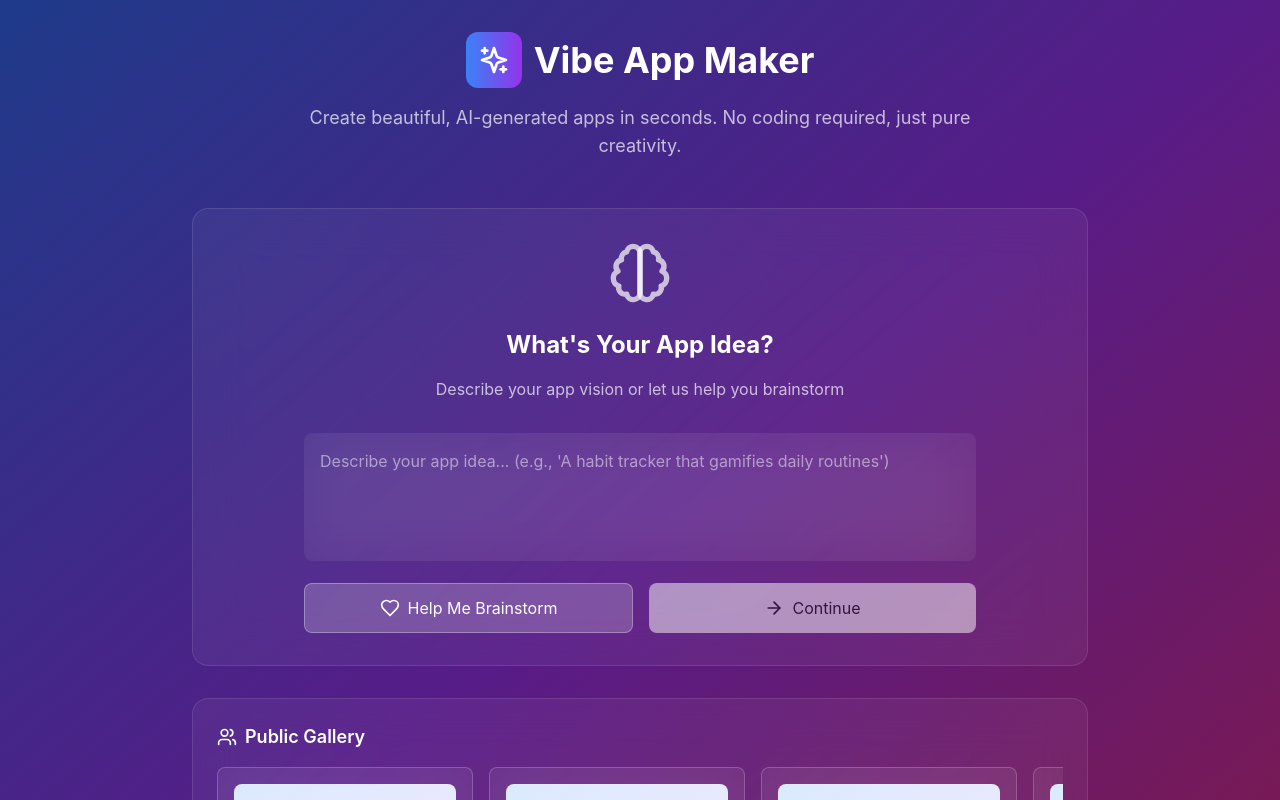
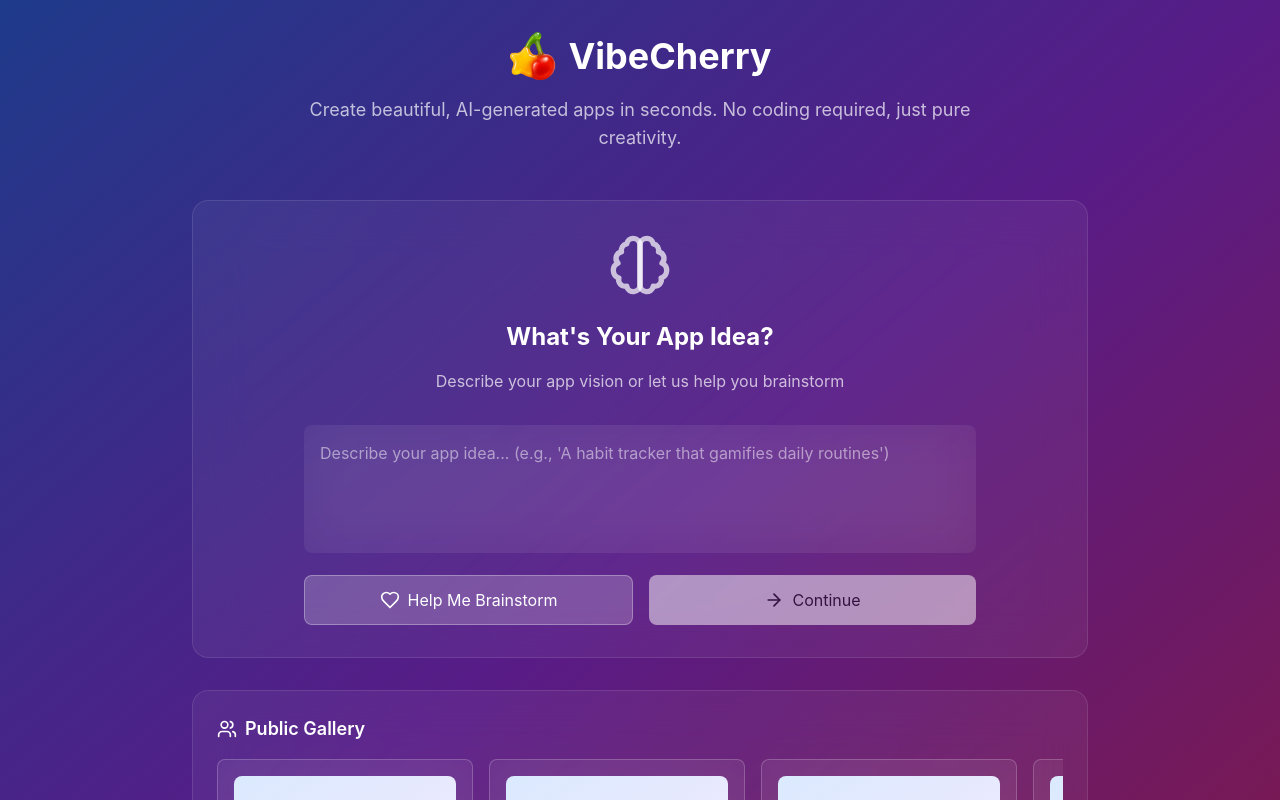
Before and after one commit to bohselecta/vibe-cherry, a Next.js app: page / in a window 1280 px wide. Shown: the top 800 px of the page. Built offline with nearby package versions, Linux system fonts and the light colour scheme.

Commit message:
🍒 Add VibeCherry branding and logo
- Replace 'Vibe App Maker' with 'VibeCherry' in header
- Add VibeCherry logo next to title (vibecherry-logo.png)
- Update page title and meta description
- Set favicon to VibeCherry logo
- Keep all functionality exactly the same

```diff
--- a/components/VibeAppMaker.tsx
+++ b/components/VibeAppMaker.tsx
@@ -382,10 +382,8 @@ export default function VibeAppMaker() {
       <div className="relative z-10 container mx-auto px-6 py-8">
         <header className="text-center mb-12">
           <div className="flex items-center justify-center space-x-3 mb-4">
-            <div className={`${GlassTheme.accent} p-3 rounded-xl`}>
-              <Sparkles className="w-8 h-8" />
-            </div>
-            <h1 className={`text-4xl font-bold ${GlassTheme.text}`}>Vibe App Maker</h1>
+            <img src="/vibecherry-logo.png" alt="VibeCherry" className="w-12 h-12" />
+            <h1 className={`text-4xl font-bold ${GlassTheme.text}`}>VibeCherry</h1>
           </div>
           <p className={`text-lg ${GlassTheme.textMuted} max-w-2xl mx-auto`}>
             Create beautiful, AI-generated apps in seconds. No coding required, just pure creativity.
--- a/pages/_app.tsx
+++ b/pages/_app.tsx
@@ -1,6 +1,16 @@
 import '../styles/globals.css'
 import type { AppProps } from 'next/app'
+import Head from 'next/head'
 
 export default function App({ Component, pageProps }: AppProps) {
-  return <Component {...pageProps} />
+  return (
+    <>
+      <Head>
+        <title>VibeCherry - AI App Maker</title>
+        <meta name="description" content="Create beautiful, AI-generated apps in seconds. No coding required, just pure creativity." />
+        <link rel="icon" href="/vibecherry-logo.png" />
+      </Head>
+      <Component {...pageProps} />
+    </>
+  )
 }
```
Also changed, not shown: public/vibecherry-logo.png (added).
